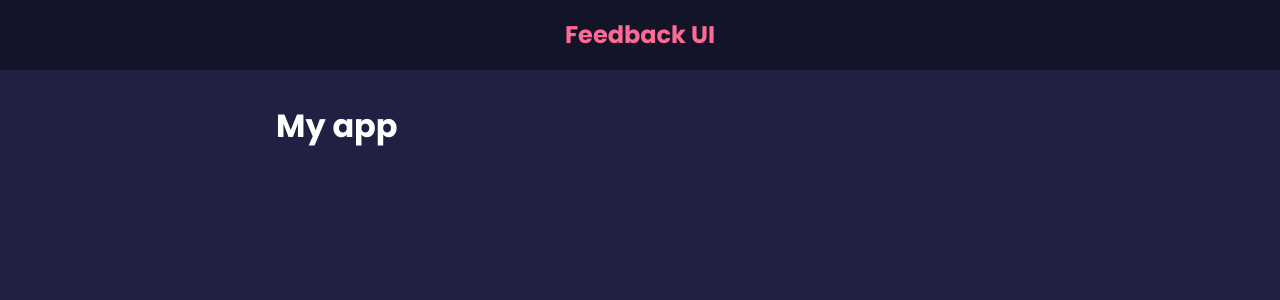
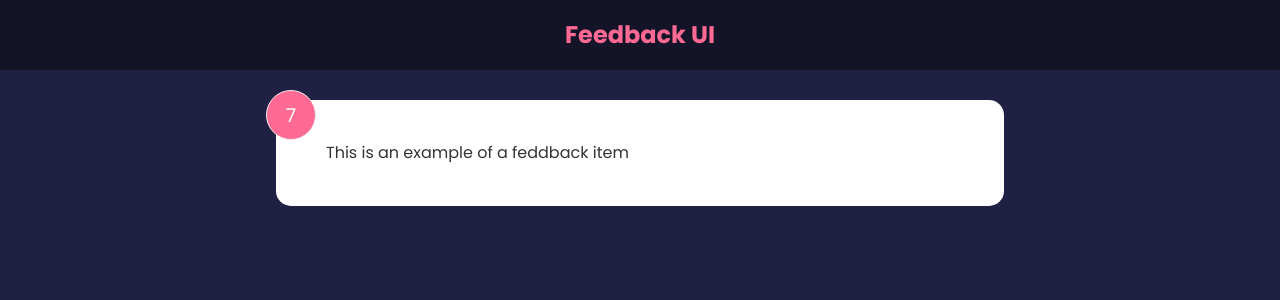
Before and after one commit to afgettys/feedbackapp, a React (Create React App) app in the folder feedbackapp/: page / in a window 1280 px wide. Shown: the top 300 px of the page. Built offline with nearby package versions, Linux system fonts and the light colour scheme.

Commit message:
adding feedback item

```diff
--- a/feedbackapp/src/App.js
+++ b/feedbackapp/src/App.js
@@ -1,11 +1,12 @@
 import Header from "./components/Header";
+import FeedbackItem from "./components/FeedbackItem";
 
 function App() {
   return (
     <>
-   <Header />
+      <Header />
       <div className="container">
-        <h1> My app</h1>
+        <FeedbackItem />
       </div>
     </>
   );
--- /dev/null
+++ b/feedbackapp/src/components/FeedbackItem.jsx
@@ -0,0 +1,15 @@
+import { useState } from "react";
+
+function FeedbackItem() {
+  const [rating, setRating] = useState(7);
+  const [text, setText] = useState("This is an example of a feddback item");
+
+  return (
+    <div className="card">
+      <div className="num-display">{rating}</div>
+      <div className="text-display">{text} </div>
+    </div>
+  );
+}
+
+export default FeedbackItem;
```
